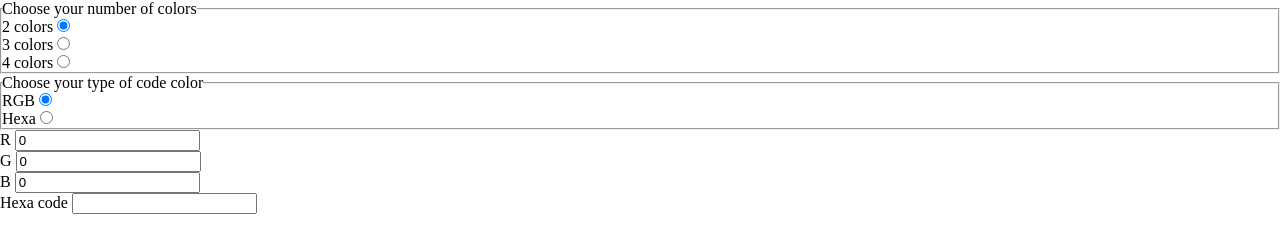
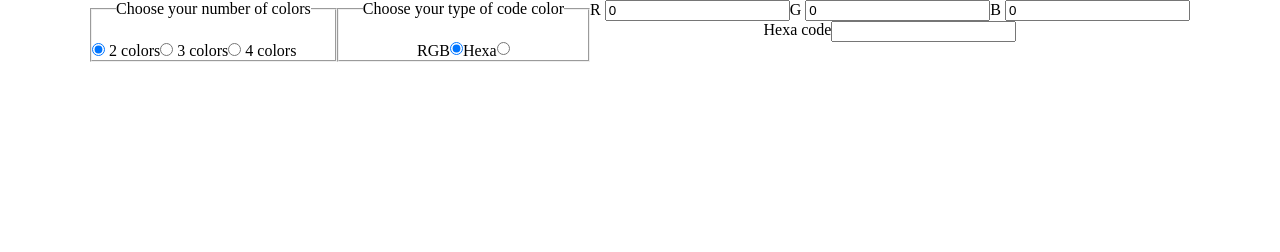
Before and after one commit to Yvialga/ColorsComparator, a plain HTML site: page index.html in a window 1280 px wide. Drawn offline with Linux system fonts and the light colour scheme.

Commit message:
setup css

```diff
--- a/index.html
+++ b/index.html
@@ -10,38 +10,40 @@
 <body>
     <header></header>
     <main>
-        <form method="post">
+        <form method="post" class="flex">
             <fieldset>
                 <legend>Choose your number of colors</legend>
-                <div class="color-number-selector">
+                <div class="color-number-selector flex">
                     <div>
+                        <input type="radio" name="colors-number" id="colors-number1" class="colors-number" checked>
                         <label for="colors-number1">2 colors</label>
-                        <input type="radio" name="colors-number" id="colors-number1" class="colors-number" checked>
                     </div>
                     <div>
+                        <input type="radio" name="colors-number" id="colors-number2" class="colors-number">
                         <label for="colors-number2">3 colors</label>
-                        <input type="radio" name="colors-number" id="colors-number2" class="colors-number">
                     </div>
                     <div>
+                        <input type="radio" name="colors-number" id="colors-number3" class="colors-number">
                         <label for="colors-number3">4 colors</label>
-                        <input type="radio" name="colors-number" id="colors-number3" class="colors-number">
                     </div>
                 </div>
             </fieldset>
-            <div class="type-selector">
+            <div class="type-selector flex">
                 <fieldset id="colors-inputs">
                     <legend>Choose your type of code color</legend>
-                    <div>
-                        <label for="code-color1">RGB</label>
-                        <input type="radio" name="code-type" id="code-color1" checked>
-                    </div>
-                    <div>
-                        <label for="code-color2">Hexa</label>
-                        <input type="radio" name="code-type" id="code-color2">
+                    <div class="flex">
+                        <div class="flex">
+                            <label for="code-color1">RGB</label>
+                            <input type="radio" name="code-type" id="code-color1" checked>
+                        </div>
+                        <div class="flex">
+                            <label for="code-color2">Hexa</label>
+                            <input type="radio" name="code-type" id="code-color2">
+                        </div>
                     </div>
                 </fieldset>
                 <div id="input-fiels">
-                    <div class="rgb-fields">
+                    <div class="flex" id="rgb-fields">
                         <div>
                             <label for="red-code">R</label>
                             <input type="number" class="color-code" name="red-code" id="red-code" value="0">
@@ -55,7 +57,7 @@
                             <input type="number" class="color-code" name="green-code" id="green-code" value="0">
                         </div>
                     </div>
-                    <div class="hexa-fields">
+                    <div class="flex" id="hexa-fields">
                         <label for="hexa-code">Hexa code</label>
                         <input type="text" name="hexa-code" id="hexa-code">
                     </div>
--- a/sass/libs/reset.scss
+++ b/sass/libs/reset.scss
@@ -1 +1 @@
-/*! minireset.css v0.0.6 | MIT License | github.com/jgthms/minireset.css */html,body,p,ol,ul,li,dl,dt,dd,blockquote,figure,fieldset,legend,textarea,pre,iframe,hr,h1,h2,h3,h4,h5,h6{margin:0;padding:0}h1,h2,h3,h4,h5,h6{font-size:100%;font-weight:normal}ul{list-style:none}button,input,select{margin:0}html{box-sizing:border-box}*,*::before,*::after{box-sizing:inherit}img,video{height:auto;max-width:100%}iframe{border:0}table{border-collapse:collapse;border-spacing:0}td,th{padding:0}
+/*! minireset.css v0.0.6 | MIT License | github.com/jgthms/minireset.css */html,body,p,ol,ul,li,dl,dt,dd,blockquote,figure,fieldset,legend,textarea,pre,iframe,hr,h1,h2,h3,h4,h5,h6{margin:0;padding:0}body{width: 100%;height: 100%;}h1,h2,h3,h4,h5,h6{font-size:100%;font-weight:normal}ul{list-style:none}button,input,select{margin:0}html{box-sizing:border-box}*,*::before,*::after{box-sizing:inherit}img,video{height:auto;max-width:100%}iframe{border:0}table{border-collapse:collapse;border-spacing:0}td,th{padding:0}
--- /dev/null
+++ b/sass/libs/var.scss
@@ -0,0 +1,3 @@
+:root {
+    --block-spacing: 1.5rem;
+}
--- a/sass/style.scss
+++ b/sass/style.scss
@@ -1 +1,36 @@
 @import "libs/reset.scss";
+@import "libs/var.scss";
+
+////////    Global  \\\\\\\\
+
+.flex {
+    display: flex;
+    align-items: flex-start;
+    flex-wrap: wrap;
+}
+
+
+////////    Form  \\\\\\\\
+
+form, .type-selector, #rgb-fields, #hexa-fields {
+    justify-content: center;
+}
+
+legend {
+    margin: var(--block-spacing);
+}
+
+.type-selector {
+
+    fieldset {
+        margin-bottom: var(--block-spacing);
+    }
+}
+
+#colors-inputs {
+
+    & > div {
+        justify-content: center;
+    }
+
+}
```
Also changed, not shown: style.css.
